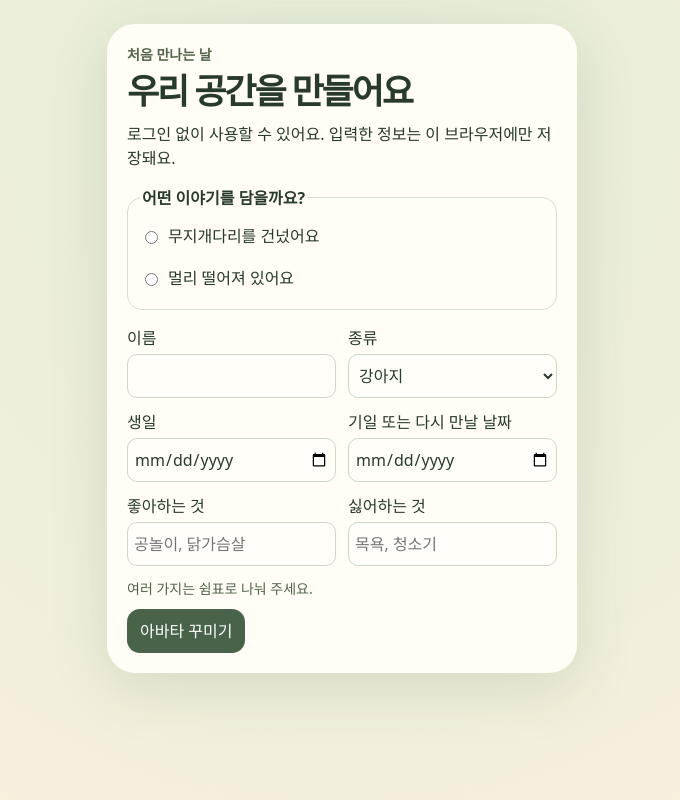
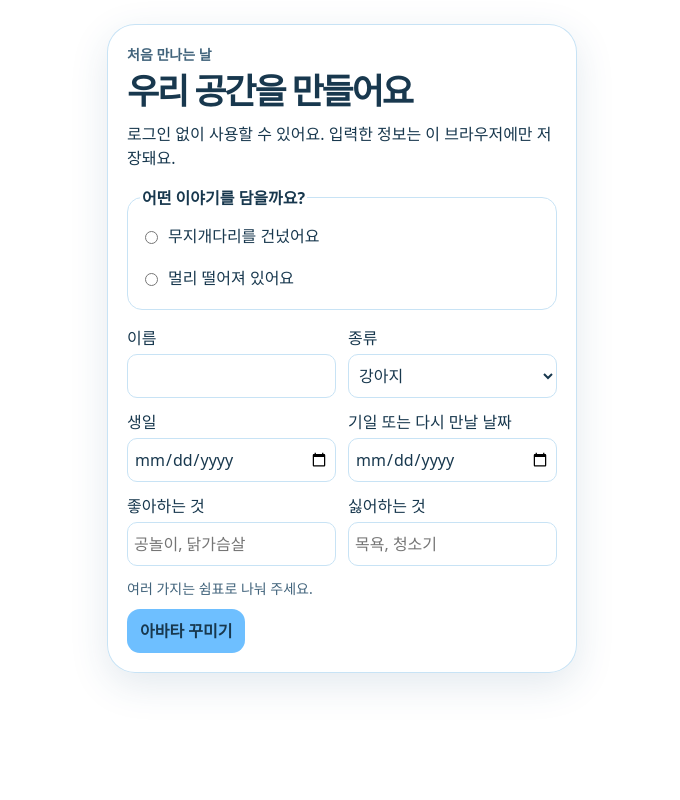
Before and after one commit to kimsreal/playgg, a PHP site: page / in a window 1280 px wide. Shown: the whole page, without its empty margins (298-978 px from the left). Run offline with PHP 8.4, Linux system fonts and the light colour scheme.

Commit message:
Redesign Annyeong in white and sky blue

```diff
--- a/app/style.css
+++ b/app/style.css
@@ -1,43 +1,52 @@
 :root {
   color-scheme: light;
   font: 16px/1.5 system-ui, "Apple SD Gothic Neo", sans-serif;
-  background: #ecefdf;
-  color: #283a2b;
+  --white: #fff;
+  --sky: #6ebfff;
+  --sky-soft: #eaf6ff;
+  --sky-hover: #d9efff;
+  --line: #c8e3f5;
+  --ink: #18384e;
+  --muted-ink: #42647c;
+  --focus: #246792;
+  --shadow: #23567d21;
+  background: var(--white);
+  color: var(--ink);
 }
 * { box-sizing: border-box; }
-body { margin: 0; min-height: 100dvh; padding: 24px 14px; background: radial-gradient(ellipse at 50% 10%, #e3edd9, #f7f0dd 86%); }
+body { margin: 0; min-height: 100dvh; padding: 24px 14px; background: var(--white); }
 [hidden] { display: none !important; }
-.app { max-width: 470px; margin: auto; background: #fffdf5; border-radius: 28px; overflow: hidden; box-shadow: 0 16px 60px #34462821; }
-.kicker { color: #52714e; }
+.app { max-width: 470px; margin: auto; background: var(--white); border-radius: 28px; overflow: hidden; box-shadow: 0 12px 38px var(--shadow), inset 0 0 0 1px var(--line); }
 main { min-height: 420px; padding: 20px; }
 h1, h2, p { margin: 0 0 10px; }
 h1 { font-size: clamp(25px, 7vw, 35px); line-height: 1.19; letter-spacing: -.06em; }
 h2 { font-size: 18px; margin-top: 18px; }
-.kicker, .small { font-size: 14px; color: #52654c; }
+.kicker, .small { font-size: 14px; color: var(--muted-ink); }
 .kicker { margin-bottom: 5px; font-weight: 700; }
 button, input, select { font: inherit; }
-button { border: 0; border-radius: 13px; background: #edf1e1; color: #26382b; padding: 9px 13px; min-height: 44px; cursor: pointer; }
-button:hover { background: #e0e8d4; }
+button { border: 0; border-radius: 13px; background: var(--sky-soft); color: var(--ink); padding: 9px 13px; min-height: 44px; cursor: pointer; }
+button:hover { background: var(--sky-hover); }
 button:disabled { opacity: .6; cursor: wait; }
-button.primary { color: white; background: #48634a; }
-button:focus-visible, input:focus-visible, select:focus-visible { outline: 2px solid #617d57; outline-offset: 2px; }
-fieldset { border: 1px solid #d5dfce; border-radius: 15px; margin: 16px 0; }
+button.primary { color: var(--ink); background: var(--sky); font-weight: 650; }
+button.primary:hover { background: #8dceff; }
+button:focus-visible, input:focus-visible, select:focus-visible { outline: 2px solid var(--focus); outline-offset: 2px; }
+fieldset { border: 1px solid var(--line); border-radius: 15px; margin: 16px 0; }
 legend { font-weight: 650; }
 .choice { display: flex; min-height: 42px; align-items: center; gap: 7px; }
 .fields { display: grid; grid-template-columns: repeat(2,minmax(0,1fr)); gap: 12px; margin: 12px 0; }
-label > input:not([type=radio]), label > select { width: 100%; display: block; margin-top: 4px; min-height: 44px; border: 1px solid #ccd8c6; border-radius: 10px; color: inherit; background: #fffef9; padding: 6px; }
+label > input:not([type=radio]), label > select { width: 100%; display: block; margin-top: 4px; min-height: 44px; border: 1px solid var(--line); border-radius: 10px; color: inherit; background: var(--white); padding: 6px; }
 label > input[type=file] { margin-bottom: 8px; }
 label > input[type=color] { width: 72px; }
-input[type=radio] { accent-color: #48634a; }
+input[type=radio] { accent-color: var(--sky); }
 .buttons { display: flex; flex-wrap: wrap; gap: 7px; margin: 10px 0; }
-.scene { position: relative; height: clamp(236px,68vw,330px); border-radius: 20px; overflow: hidden; background: linear-gradient(#c7e3ee,#f0f0ca); isolation: isolate; }
+.scene { position: relative; height: clamp(236px,68vw,330px); border-radius: 20px; overflow: hidden; background: linear-gradient(var(--sky-soft),var(--white)); isolation: isolate; }
 .scene::before { content: ""; position: absolute; inset: 47% 8% 17%; border-radius: 50%; background: #bbd393; box-shadow: 0 13px #91a86e,0 19px 0 -2px #af946a; }
 .scene canvas { position: absolute; inset: 0; width: 100%; height: 100%; touch-action: manipulation; }
 .scene.preview { height: 184px; }
 .fallback-pet { position: absolute; left: 50%; top: 53%; transform: translate(-50%,-50%); padding: 8px; font-size: 45px; background: transparent; }
-.bubble { position: absolute; top: 21%; left: 57%; padding: 4px 11px; border-radius: 17px; background: #fffdf5; font-size: 23px; pointer-events: none; box-shadow: 0 4px 10px #34462820; }
-.occasion { background: #f4eddc; border-radius: 12px; padding: 9px 12px; }
-figure { margin: 16px 0; padding: 10px; background: #e8edd7; border-radius: 17px; transform: rotate(-1deg); }
+.bubble { position: absolute; top: 21%; left: 57%; padding: 4px 11px; border-radius: 17px; background: var(--white); font-size: 23px; pointer-events: none; box-shadow: 0 4px 10px var(--shadow); }
+.occasion { background: var(--sky-soft); border-radius: 12px; padding: 9px 12px; }
+figure { margin: 16px 0; padding: 10px; background: var(--sky-soft); border-radius: 17px; transform: rotate(-1deg); }
 figure img { display: block; width: 100%; max-height: 370px; object-fit: contain; border-radius: 11px; }
 [role=alert]:not(:empty) { color: #87432f; margin: 8px 0; }
 @media (max-width: 500px) { body { padding: 0; } .app { border-radius: 0; min-height: 100dvh; } }
@@ -55,7 +64,7 @@ figure img { display: block; width: 100%; max-height: 370px; object-fit: contain
 }
 
 .return-home { margin-bottom: 20px; }
-.meadow-open { padding: 0; overflow: hidden; background: #d8edf0; }
+.meadow-open { padding: 0; overflow: hidden; background: var(--white); }
 .meadow-open .app { max-width: none; border-radius: 0; box-shadow: none; min-height: 0; }
 .meadow-open main { min-height: 0; padding: 0; }
 #home {
@@ -70,32 +79,34 @@ figure img { display: block; width: 100%; max-height: 370px; object-fit: contain
   --edge-top: max(16px, env(safe-area-inset-top));
   --edge-bottom: max(14px, env(safe-area-inset-bottom));
 }
-#home-scene { position: absolute; inset: 0; height: auto; border-radius: 0; background: radial-gradient(ellipse at 18% 18%, #fff2c4 0%, #e1f0e6 22%, transparent 50%), linear-gradient(#a4d2e3, #d9ecee 56%, #fbf5df); }
+#home-scene { position: absolute; inset: 0; height: auto; border-radius: 0; background: radial-gradient(ellipse at 50% 43%, #e7f5ff 0%, #f5fbff 34%, transparent 69%) var(--white); }
 #home-scene::before { content: none; }
 #home-scene .bubble { top: 41%; }
-.scene-greeting { position: absolute; top: var(--edge-top); left: var(--edge-left); right: calc(var(--edge-right) + 101px); pointer-events: none; color: #274537; text-shadow: 0 1px 10px #f9ffed; overflow-wrap: anywhere; }
+.scene-greeting { position: absolute; top: var(--edge-top); left: var(--edge-left); right: calc(var(--edge-right) + 101px); pointer-events: none; color: var(--ink); text-shadow: 0 1px 10px var(--white); overflow-wrap: anywhere; }
 .scene-greeting h1 { margin-bottom: 4px; font-size: clamp(22px,5vw,39px); }
 .scene-greeting p { font-size: clamp(13px,3.4vw,16px); margin-bottom: 5px; }
-.scene-greeting .occasion { max-width: 34ch; background: #fff9eced; text-shadow: none; }
+.scene-greeting .occasion { max-width: 34ch; background: var(--sky-soft); text-shadow: none; }
 .scene-shortcuts { display: flex; gap: 6px; position: absolute; top: var(--edge-top); right: var(--edge-right); }
 .scene-icon, .scene-actions button {
-  background: #fffdf1ef;
-  box-shadow: 0 3px 12px #3e5b4d24, inset 0 0 0 1px #fff;
+  background: var(--sky-soft);
+  box-shadow: 0 3px 12px var(--shadow), inset 0 0 0 1px var(--line);
 }
-.scene-icon:hover, .scene-actions button:hover { background: #fffef9; }
+.scene-shortcuts .scene-icon { background: var(--sky); }
+.scene-icon:hover, .scene-actions button:hover { background: var(--sky-hover); }
+.scene-shortcuts .scene-icon:hover { background: #8dceff; }
 .scene-icon { display: grid; place-items: center; width: 44px; height: 44px; padding: 0; border-radius: 50%; font-size: 23px; line-height: 1; }
 .scene-controls { position: absolute; left: var(--edge-left); right: var(--edge-right); bottom: var(--edge-bottom); display: grid; justify-items: center; gap: 10px; pointer-events: none; }
 .scene-actions { display: flex; gap: clamp(4px, 1.5vw, 12px); pointer-events: auto; }
 .scene-actions button { display: grid; justify-items: center; align-content: center; min-width: 0; min-height: 52px; padding: 5px clamp(5px, 1.6vw, 13px); border-radius: 15px; font-size: clamp(10px, 3vw, 13px); white-space: nowrap; }
 .scene-actions span { font-size: 20px; line-height: 1.2; }
-#interaction { width: min(100%, 420px); max-height: min(50dvh, 320px); overflow: auto; overscroll-behavior: contain; pointer-events: auto; padding: 10px 14px; border-radius: 20px; background: #fffdf6f7; box-shadow: 0 6px 22px #34462829; }
+#interaction { width: min(100%, 420px); max-height: min(50dvh, 320px); overflow: auto; overscroll-behavior: contain; pointer-events: auto; padding: 10px 14px; border-radius: 20px; background: var(--white); box-shadow: 0 6px 22px var(--shadow), inset 0 0 0 1px var(--line); }
 .interaction-heading { display: flex; justify-content: space-between; align-items: center; gap: 10px; }
 .interaction-heading h2 { margin: 0; }
 #interaction-options { margin-bottom: 4px; }
 .meadow-fallback { position: absolute; inset: 0; pointer-events: none; }
 .has-webgl .meadow-fallback { display: none; }
 .meadow-island { position: absolute; top: 43%; left: 50%; width: min(89vw, 83dvh, 780px); aspect-ratio: 2.05; transform: translateX(-50%); border-radius: 50%; background: radial-gradient(ellipse at 39% 45%, #deeba9 12%, transparent 52%), radial-gradient(ellipse at 62% 70%, #abc989, #afd192 62%, #91b77e 100%); box-shadow: 0 13px #89a877, 0 24px 0 -3px #b99f7c, 0 34px 18px -10px #61785348; }
-.meadow-clouds { position: absolute; inset: 20% 0 40%; background: radial-gradient(ellipse 10% 7% at 15% 30%, #fffdf5d4 93%, transparent 100%), radial-gradient(ellipse 7% 12% at 17% 25%, #fffdf5d4 93%, transparent 100%), radial-gradient(ellipse 11% 8% at 82% 32%, #fffdf5c2 93%, transparent 100%), radial-gradient(ellipse 6% 10% at 80% 28%, #fffdf5c2 93%, transparent 100%); }
+.meadow-clouds { position: absolute; inset: 20% 0 40%; background: radial-gradient(ellipse 10% 7% at 15% 30%, var(--white)d4 93%, transparent 100%), radial-gradient(ellipse 7% 12% at 17% 25%, var(--white)d4 93%, transparent 100%), radial-gradient(ellipse 11% 8% at 82% 32%, var(--white)c2 93%, transparent 100%), radial-gradient(ellipse 6% 10% at 80% 28%, var(--white)c2 93%, transparent 100%); }
 .meadow-island .tree, .meadow-island .flowers { position: absolute; }
 .tree-a { left: 15%; top: -16%; font-size: clamp(36px,11vw,91px); }
 .tree-b { right: 14%; top: -7%; font-size: clamp(29px,8vw,72px); }
--- a/index.php
+++ b/index.php
@@ -3,12 +3,12 @@
 <head>
   <meta charset="utf-8">
   <meta name="viewport" content="width=device-width,initial-scale=1,viewport-fit=cover">
-  <meta name="theme-color" content="#f4f4e6">
+  <meta name="theme-color" content="#ffffff">
   <meta name="description" content="반려동물과 함께 쉬어 가는 둘만의 초원">
-  <link rel="manifest" href="./manifest.webmanifest">
+  <link rel="manifest" href="./manifest.webmanifest?v=6">
   <link rel="icon" type="image/png" href="./app/icon-drawing-192.png">
   <link rel="apple-touch-icon" href="./app/icon-drawing-192.png">
-  <link rel="stylesheet" href="./app/style.css?v=5">
+  <link rel="stylesheet" href="./app/style.css?v=6">
   <title>안녕</title>
   <script defer src="./app/vendor/jquery.min.js"></script>
   <script type="module" src="./app/main.js?v=5"></script>
--- a/sw.js
+++ b/sw.js
@@ -1,6 +1,6 @@
-const CACHE='annyeong-v5';
+const CACHE='annyeong-v6';
 const APP_FILES=[
-  './','./manifest.webmanifest','./app/style.css?v=5','./app/main.js?v=5','./app/photos.js?v=5',
+  './','./manifest.webmanifest?v=6','./app/style.css?v=6','./app/main.js?v=5','./app/photos.js?v=5',
   './app/data.js','./app/avatar.js','./app/scene.js?v=4','./app/vendor/three.module.min.js',
   './app/vendor/jquery.min.js','./app/icon-drawing-192.png','./app/icon-drawing-512.png'
 ];
```
Also changed, not shown: manifest.webmanifest.
